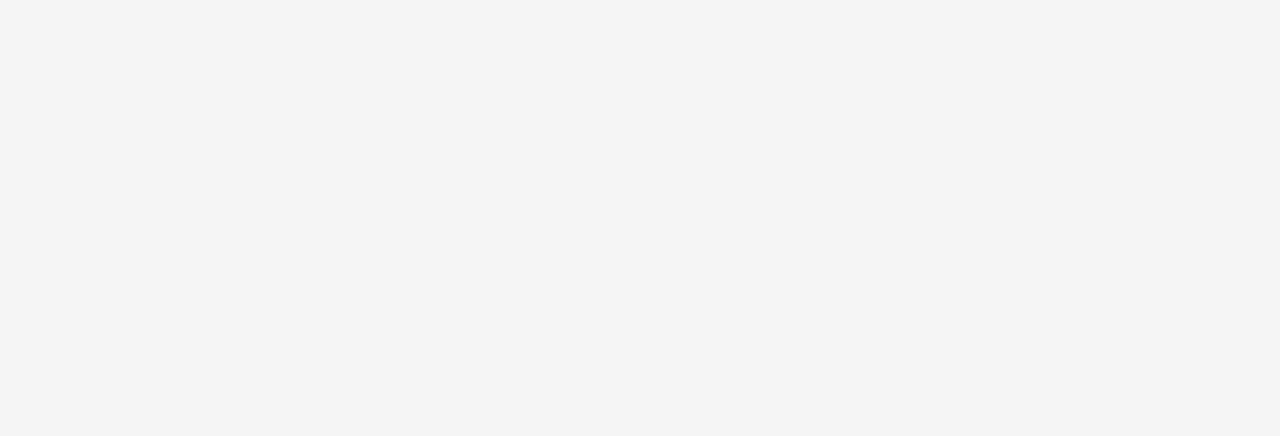
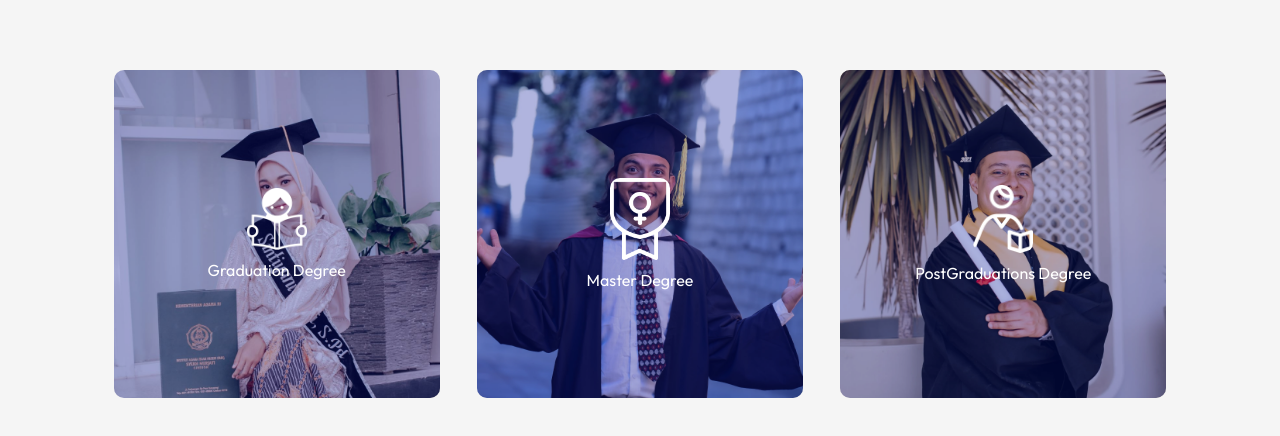
Before and after one commit to sandun7787/University-guide-web-page, a React (Vite) app: page / in a window 1280 px wide. Shown: the part 810-1246 px from the top of the page. Before the commit the page ends 800 px from the top, so only its background shows below. Built offline with nearby package versions, Linux system fonts and the light colour scheme.

Commit message:
add-the-pointer-and-cursors

```diff
--- a/src/App.jsx
+++ b/src/App.jsx
@@ -1,12 +1,18 @@
 import React from 'react'
 import Navbar from './Components/Navbar/Navbar'
 import Hero from './Components/Hero/Hero'
-
+import New from './Components/New/New'
 export default function App() {
   return (
     <div>
       <Navbar/>
       <Hero/>
+      <div className='container'>
+      <New/>
+      </div>
+
+
+
     </div>
   )
 }
--- /dev/null
+++ b/src/Components/New/New.css
@@ -0,0 +1,42 @@
+.programs {
+    margin: 80px auto;
+    width: 90%;
+    display: flex;  /* Fixed typo */
+    align-items: center;
+    justify-content: space-between;
+    flex-wrap: wrap;  /* Allows items to wrap if the screen is smaller */
+}
+
+.program img {
+    width: 100%;
+    border-radius: 10px;
+    display: block;
+    object-fit: cover;  /* Ensures the image fits without distortion */
+}
+
+.program {
+    flex-basis: 31%;  /* Adjusts the width of each program */
+     /* Adds spacing between rows if items wrap */
+    position: relative;
+}
+
+.caption{
+    border-radius: 10px;
+    position: absolute;
+    top: 0;
+    left: 0;
+    bottom: 0;
+    right: 0;
+    background: rgba(0, 15, 152, 0.3);
+    display: flex;
+    align-items:center;
+    justify-content:center;
+    flex-direction:column;
+    color:#fff;
+    cursor:pointer;
+}
+
+.caption img{
+    width: 60px;
+    margin-bottom: 10px;
+}
--- /dev/null
+++ b/src/Components/New/New.jsx
@@ -0,0 +1,47 @@
+import React from 'react'
+import './New.css'
+import program_1 from '../../assets/program-1.png'
+import program_2 from '../../assets/program-2.png'
+import program_3 from '../../assets/program-3.png'
+import program_icon_1 from '../../assets/program-icon-1.png'
+import program_icon_2 from '../../assets/program-icon-2.png'
+import program_icon_3 from '../../assets/program-icon-3.png'
+
+
+const New = () => {
+  return (
+    <div className='programs'>
+        <div className='program'>
+            <img src={program_1}/>
+
+            <div className="caption">
+                <img src={program_icon_1}/>
+                <p>Graduation Degree</p>
+
+            </div>
+
+        </div>
+        <div className='program'>
+            <img src={program_2}/>
+            <div className="caption">
+                <img src={program_icon_2}/>
+                <p>Master Degree</p>
+
+            </div>
+
+        </div>
+        <div className='program'>
+            <img src={program_3}/>
+            <div className="caption">
+                <img src={program_icon_3}/>
+                <p>PostGraduations Degree</p>
+
+            </div>
+
+        </div>
+
+    </div>
+  )
+}
+
+export default New
```
Also changed, not shown: src/Components/Programs/Programs.jsx (deleted).
